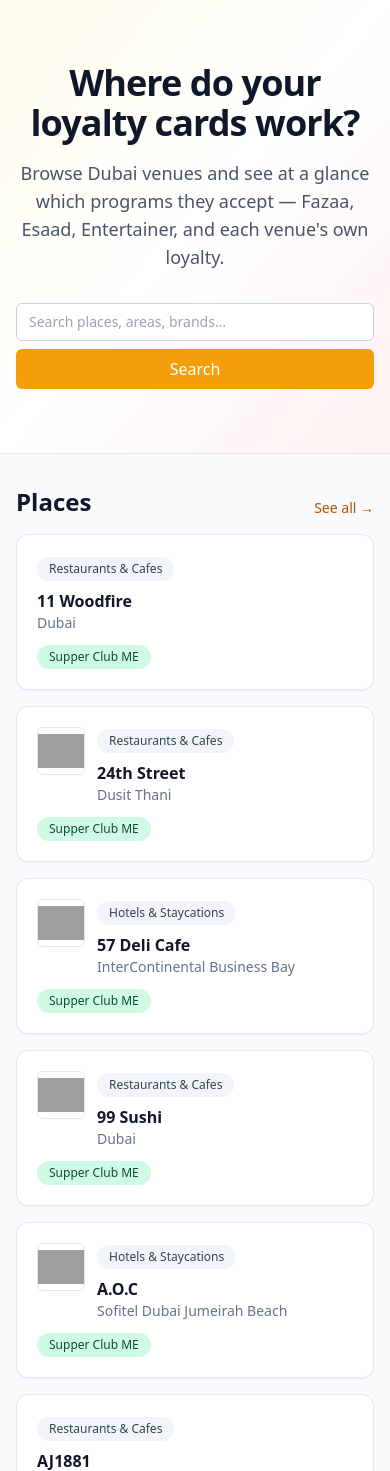
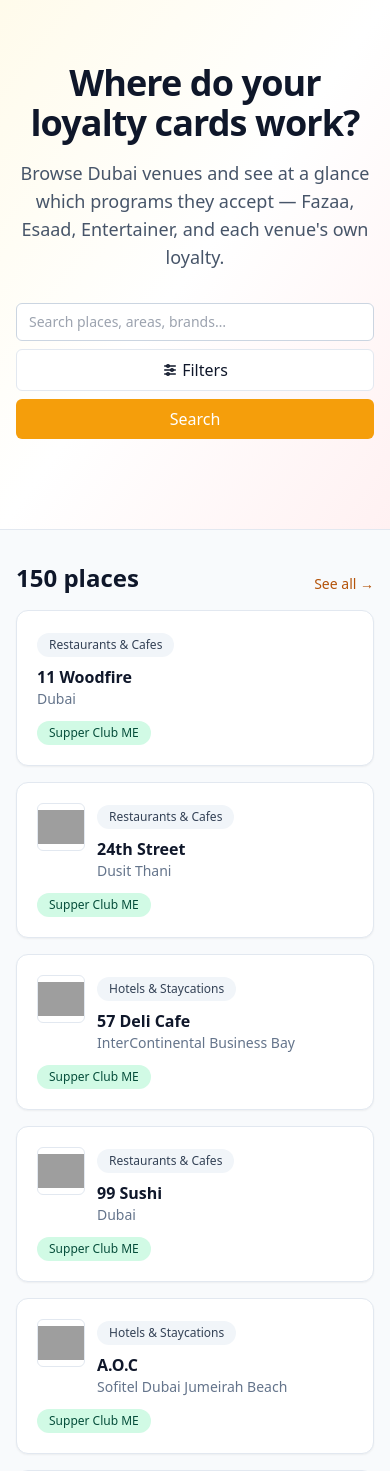
Before and after one commit to scripts-and-tables/dxb-discounts, a Django app: page / in a window 390 px wide. Shown: the part 66-1537 px from the top of the page. Run offline with Django 5.2, Linux system fonts and the light colour scheme; data comes from the database, SQL or seed files in the repository; some libraries are stand-ins or nearby versions; grey boxes are pictures that could not be loaded.

Commit message:
Home page filters: programs, experiences, gems — all behind one button
Adds three filter dimensions to the home page, all gated behind a
single "Filters" button next to the search bar so they don't take up
space until invited. Powered by HTMX so toggling a checkbox swaps just
the place grid (no full-page reload), and the URL stays in sync via
hx-push-url for bookmarkability.

Filter dimensions:
- Discount programs: multi-select from the existing DiscountProgram
  TextChoices (Fazaa, Esaad, Entertainer, Zomato, ..., Shukran, ...).
  A place matches if any of its discounts uses one of the picked
  programs.
- Experience: multi-select from a new Experience model (M2M on Place).
  Initial 11 tags seeded — breakfast, brunch, lunch, dinner,
  afternoon-tea, drinks, coffee, pool, beach, spa, staycation. Each
  has a sort_order so the user can reorder them in /admin/.
  Auto-tagged 118 / 150 existing places by scanning their discount
  titles + name + description for keyword phrases (e.g. "brunch" →
  brunch tag). Untagged places stay searchable by name.
- Gems: a single checkbox that filters to places with at least one
  is_featured=True discount. Reuses the existing flag — no new column.

UI: a `<details>` element next to the search input. The summary acts
as the filter button and shows an amber badge with the active filter
count. Opening it reveals a card with grouped checkboxes (Programs /
Experience / Gems) and a Clear all + Done row at the bottom. Same
markup works on mobile and desktop.

Implementation:
- Schema: Experience model + Place.experiences M2M.
- Migrations: 0003 (schema), 0004 (seed + auto-tag).
- View: home() now reads `q`, `programs[]`, `experiences[]`, `gems`
  query params; returns the full template on a normal GET and just
  the results partial when the request is HTMX.
- Templates: home.html now contains the form + filter panel; the
  place grid was extracted into pages/_home_results.html so HTMX can
  swap it on its own.
- Admin: Place gains a horizontal-filter widget for experiences;
  Experience itself gets a small admin with inline sort_order editing.

Verification:
- /              → 150 places
- /?programs=fazaa → 1 place (Caribou Coffee)
- /?programs=supper_club&experiences=pool → 27 places
- /?gems=1       → 2 places (the existing is_featured=True venues)

Co-Authored-By: Claude Opus 4.7 (1M context) <noreply@anthropic.com>

```diff
--- a/apps/pages/views.py
+++ b/apps/pages/views.py
@@ -1,14 +1,15 @@
-from django.db.models import Prefetch
+from django.db.models import Prefetch, Q
 from django.http import HttpResponse
 from django.shortcuts import render
 from django.views.decorators.http import require_GET
 
-from apps.discounts.models import Discount
-from apps.places.models import Place
+from apps.discounts.models import Discount, DiscountProgram
+from apps.places.models import Experience, Place
 
 
 @require_GET
 def home(request):
+    # Discounts the current user is allowed to see.
     visible_discounts = Discount.objects.live().select_related("place")
     if not request.user.is_authenticated:
         visible_discounts = visible_discounts.filter(
@@ -16,10 +17,45 @@ def home(request):
             place__is_members_only=False,
         )
 
+    # Filter inputs.
+    q = request.GET.get("q", "").strip()
+    selected_programs = [s for s in request.GET.getlist("programs") if s]
+    selected_experiences = [s for s in request.GET.getlist("experiences") if s]
+    only_gems = request.GET.get("gems") == "1"
+
+    # Base set: published places that have at least one visible discount.
     place_ids = list(visible_discounts.values_list("place_id", flat=True).distinct())
     places_qs = Place.objects.filter(id__in=place_ids, is_published=True)
     if not request.user.is_authenticated:
         places_qs = places_qs.filter(is_members_only=False)
+
+    # Apply search.
+    if q:
+        places_qs = places_qs.filter(
+            Q(name__icontains=q)
+            | Q(area__icontains=q)
+            | Q(address__icontains=q)
+            | Q(description__icontains=q)
+        )
+
+    # Apply program filter — place matches if any visible discount uses one of the selected programs.
+    if selected_programs:
+        places_qs = places_qs.filter(
+            discounts__source_program__in=selected_programs,
+            discounts__is_active=True,
+        ).distinct()
+
+    # Apply experience filter — place must have at least one of the selected tags.
+    if selected_experiences:
+        places_qs = places_qs.filter(experiences__slug__in=selected_experiences).distinct()
+
+    # Apply gems filter — at least one featured discount.
+    if only_gems:
+        places_qs = places_qs.filter(
+            discounts__is_featured=True,
+            discounts__is_active=True,
+        ).distinct()
+
     places_qs = places_qs.prefetch_related(
         Prefetch("discounts", queryset=visible_discounts, to_attr="visible_discounts")
     ).order_by("name")
@@ -36,7 +72,22 @@ def home(request):
                     "label": d.get_source_program_display(),
                 })
 
-    return render(request, "pages/home.html", {"places": places})
+    context = {
+        "places": places,
+        "selected": {
+            "q": q,
+            "programs": selected_programs,
+            "experiences": selected_experiences,
+            "gems": only_gems,
+        },
+        "all_programs": DiscountProgram.choices,
+        "all_experiences": list(Experience.objects.filter(is_active=True).order_by("sort_order", "label")),
+        "active_filter_count": len(selected_programs) + len(selected_experiences) + (1 if only_gems else 0),
+    }
+
+    if request.headers.get("HX-Request"):
+        return render(request, "pages/_home_results.html", context)
+    return render(request, "pages/home.html", context)
 
 
 @require_GET
--- /dev/null
+++ b/templates/pages/_home_results.html
@@ -0,0 +1,32 @@
+{% if places %}
+<section class="max-w-6xl mx-auto px-4 py-8">
+  <div class="flex items-end justify-between mb-4">
+    <h2 class="text-2xl font-bold text-slate-900 dark:text-slate-100">{{ places|length }} place{{ places|length|pluralize }}</h2>
+    <a href="{% url 'places:list' %}" class="text-sm font-medium text-amber-700 hover:text-amber-800 dark:text-amber-400 dark:hover:text-amber-300">See all →</a>
+  </div>
+  <div class="grid grid-cols-1 sm:grid-cols-2 lg:grid-cols-3 gap-4">
+    {% for place in places %}
+      <a href="{{ place.get_absolute_url }}" class="card block p-5 hover:border-amber-300 group">
+        <div class="flex items-start gap-3 mb-3">
+          {% include "places/_logo.html" with place=place size_class="w-12 h-12" %}
+          <div class="min-w-0 flex-1">
+            <span class="chip mb-1">{{ place.get_category_display }}</span>
+            <h3 class="font-semibold text-slate-900 dark:text-slate-100 mt-1 group-hover:text-amber-700 dark:group-hover:text-amber-300 truncate">{{ place.name }}</h3>
+            <p class="text-sm text-slate-500 dark:text-slate-400 truncate">{{ place.area }}</p>
+          </div>
+        </div>
+        {% if place.programs %}
+          <div class="flex flex-wrap gap-1.5">
+            {% for prog in place.programs %}{% include "places/_program_bubble.html" with program=prog %}{% endfor %}
+          </div>
+        {% endif %}
+      </a>
+    {% endfor %}
+  </div>
+</section>
+{% else %}
+<section class="max-w-6xl mx-auto px-4 py-16 text-center text-slate-500 dark:text-slate-400">
+  <p class="mb-2">No places match those filters.</p>
+  <a href="{% url 'pages:home' %}" class="text-amber-700 dark:text-amber-400 hover:underline">Clear filters →</a>
+</section>
+{% endif %}
--- a/templates/pages/home.html
+++ b/templates/pages/home.html
@@ -11,42 +11,72 @@
     <p class="text-lg text-slate-600 dark:text-slate-300 max-w-2xl mx-auto mb-8">
       Browse Dubai venues and see at a glance which programs they accept — Fazaa, Esaad, Entertainer, and each venue's own loyalty.
     </p>
-    <form method="get" action="{% url 'places:list' %}" class="max-w-xl mx-auto flex flex-col sm:flex-row gap-2" role="search">
-      <input type="search" name="q" placeholder="Search places, areas, brands…" class="field flex-1" aria-label="Search places">
-      <button type="submit" class="btn-primary">Search</button>
+
+    <form
+      method="get"
+      action="{% url 'pages:home' %}"
+      class="max-w-2xl mx-auto"
+      role="search"
+      hx-get="{% url 'pages:home' %}"
+      hx-trigger="change from:input[type=checkbox], submit, keyup changed delay:300ms from:input[name=q]"
+      hx-target="#filter-results"
+      hx-push-url="true"
+      hx-indicator="#filter-spinner"
+    >
+      <div class="flex flex-col sm:flex-row gap-2">
+        <input type="search" name="q" value="{{ selected.q }}" placeholder="Search places, areas, brands…" class="field flex-1" aria-label="Search places">
+
+        <details class="relative" id="filter-panel">
+          <summary class="btn-ghost cursor-pointer list-none select-none w-full sm:w-auto">
+            <svg xmlns="http://www.w3.org/2000/svg" class="w-4 h-4 mr-1" viewBox="0 0 24 24" fill="none" stroke="currentColor" stroke-width="2" stroke-linecap="round" stroke-linejoin="round" aria-hidden="true">
+              <line x1="4" y1="6" x2="20" y2="6"/><circle cx="9" cy="6" r="2"/>
+              <line x1="4" y1="12" x2="20" y2="12"/><circle cx="15" cy="12" r="2"/>
+              <line x1="4" y1="18" x2="20" y2="18"/><circle cx="9" cy="18" r="2"/>
+            </svg>
+            Filters{% if active_filter_count %} <span class="ml-1 inline-flex items-center justify-center min-w-[1.25rem] h-5 px-1.5 rounded-full bg-amber-500 text-white text-xs font-bold">{{ active_filter_count }}</span>{% endif %}
+          </summary>
+          <div class="absolute left-0 right-0 sm:left-auto sm:right-0 mt-2 w-full sm:w-96 card p-5 z-20 max-h-[70vh] overflow-y-auto text-left shadow-lg">
+            <h3 class="text-xs font-semibold uppercase tracking-wider text-slate-500 dark:text-slate-400 mb-2">Discount programs</h3>
+            <div class="space-y-1 mb-4">
+              {% for value, label in all_programs %}
+                <label class="flex items-center gap-2 text-sm py-1 cursor-pointer">
+                  <input type="checkbox" name="programs" value="{{ value }}" {% if value in selected.programs %}checked{% endif %} class="rounded border-slate-300 dark:border-slate-700 dark:bg-slate-800 text-amber-600 focus:ring-amber-500">
+                  <span class="text-slate-700 dark:text-slate-300">{{ label }}</span>
+                </label>
+              {% endfor %}
+            </div>
+
+            <h3 class="text-xs font-semibold uppercase tracking-wider text-slate-500 dark:text-slate-400 mb-2 pt-2 border-t border-slate-100 dark:border-slate-800">Experience</h3>
+            <div class="space-y-1 mb-4">
+              {% for exp in all_experiences %}
+                <label class="flex items-center gap-2 text-sm py-1 cursor-pointer">
+                  <input type="checkbox" name="experiences" value="{{ exp.slug }}" {% if exp.slug in selected.experiences %}checked{% endif %} class="rounded border-slate-300 dark:border-slate-700 dark:bg-slate-800 text-amber-600 focus:ring-amber-500">
+                  <span class="text-slate-700 dark:text-slate-300">{{ exp.label }}</span>
+                </label>
+              {% endfor %}
+            </div>
+
+            <h3 class="text-xs font-semibold uppercase tracking-wider text-slate-500 dark:text-slate-400 mb-2 pt-2 border-t border-slate-100 dark:border-slate-800">Editor's picks</h3>
+            <label class="flex items-center gap-2 text-sm py-1 cursor-pointer mb-3">
+              <input type="checkbox" name="gems" value="1" {% if selected.gems %}checked{% endif %} class="rounded border-slate-300 dark:border-slate-700 dark:bg-slate-800 text-amber-600 focus:ring-amber-500">
+              <span class="text-slate-700 dark:text-slate-300">Gems only — handpicked best offers</span>
+            </label>
+
+            <div class="flex items-center justify-between pt-3 border-t border-slate-100 dark:border-slate-800">
+              <a href="{% url 'pages:home' %}" class="text-sm text-slate-600 dark:text-slate-400 hover:text-amber-700 dark:hover:text-amber-300">Clear all</a>
+              <button type="button" onclick="this.closest('details').open=false" class="text-sm font-medium text-amber-700 dark:text-amber-400 hover:text-amber-900 dark:hover:text-amber-200">Done</button>
+            </div>
+          </div>
+        </details>
+
+        <button type="submit" class="btn-primary">Search</button>
+      </div>
+      <span id="filter-spinner" class="htmx-indicator text-xs text-slate-400 mt-2 inline-block">Updating…</span>
     </form>
   </div>
 </section>
 
-{% if places %}
-<section class="max-w-6xl mx-auto px-4 py-8">
-  <div class="flex items-end justify-between mb-4">
-    <h2 class="text-2xl font-bold text-slate-900 dark:text-slate-100">Places</h2>
-    <a href="{% url 'places:list' %}" class="text-sm font-medium text-amber-700 hover:text-amber-800 dark:text-amber-400 dark:hover:text-amber-300">See all →</a>
-  </div>
-  <div class="grid grid-cols-1 sm:grid-cols-2 lg:grid-cols-3 gap-4">
-    {% for place in places %}
-      <a href="{{ place.get_absolute_url }}" class="card block p-5 hover:border-amber-300 group">
-        <div class="flex items-start gap-3 mb-3">
-          {% include "places/_logo.html" with place=place size_class="w-12 h-12" %}
-          <div class="min-w-0 flex-1">
-            <span class="chip mb-1">{{ place.get_category_display }}</span>
-            <h3 class="font-semibold text-slate-900 dark:text-slate-100 mt-1 group-hover:text-amber-700 dark:group-hover:text-amber-300 truncate">{{ place.name }}</h3>
-            <p class="text-sm text-slate-500 dark:text-slate-400 truncate">{{ place.area }}</p>
-          </div>
-        </div>
-        {% if place.programs %}
-          <div class="flex flex-wrap gap-1.5">
-            {% for prog in place.programs %}{% include "places/_program_bubble.html" with program=prog %}{% endfor %}
-          </div>
-        {% endif %}
-      </a>
-    {% endfor %}
-  </div>
-</section>
-{% else %}
-<section class="max-w-6xl mx-auto px-4 py-16 text-center text-slate-500 dark:text-slate-400">
-  <p>No discounts published yet. Check back soon.</p>
-</section>
-{% endif %}
+<div id="filter-results">
+  {% include "pages/_home_results.html" %}
+</div>
 {% endblock %}
```
Also changed, not shown: apps/places/admin.py (+16 -2 lines), apps/places/models.py (+20 -0 lines), apps/places/migrations/0003_add_experience_and_place_experiences.py (added), apps/places/migrations/0004_seed_experiences_and_autotag.py (added).
